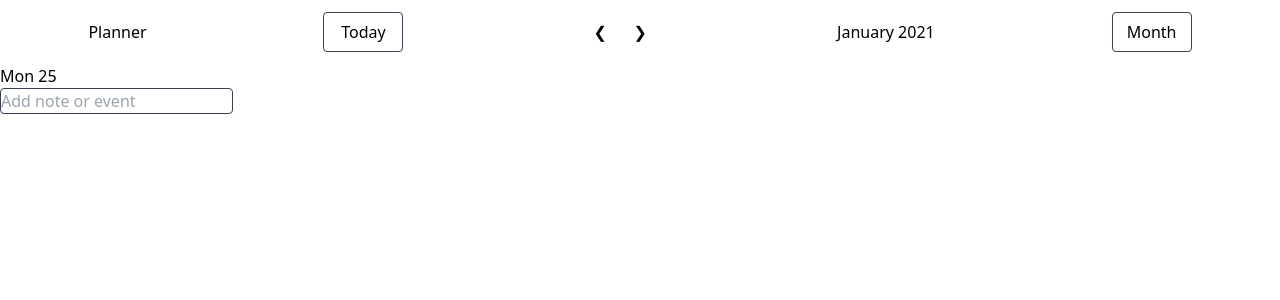
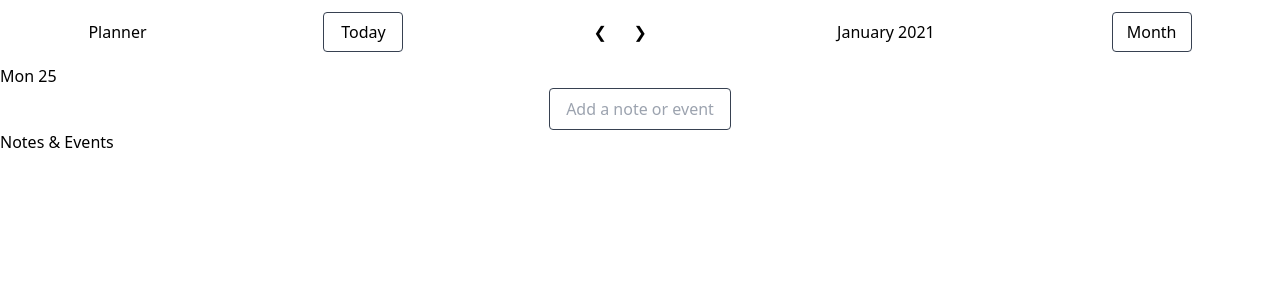
Before and after one commit to brandedcow/calendar-vite-vue, a Vue app: page /day in a window 1280 px wide. Shown: the top 300 px of the page. Built offline with nearby package versions, Linux system fonts and the light colour scheme.

Commit message:
added note / event input

```diff
--- a/src/components/DayCalendar.vue
+++ b/src/components/DayCalendar.vue
@@ -1,14 +1,11 @@
 <template>
-  <div>
+  <div class="flex-grow flex flex-col">
     <div>
       {{ dayOfWeek }}
       {{ date }}
     </div>
-    <input
-      type="text"
-      class="border-gray-700 border rounded"
-      placeholder="Add note or event"
-    />
+    <NoteEventInput class="self-center" />
+    <div class="flex-grow">Notes & Events</div>
   </div>
 </template>
 
@@ -16,7 +13,12 @@
 import { computed } from "vue";
 import { format } from "date-fns";
 
+import NoteEventInput from "./NoteEventInput.vue";
+
 export default {
+  components: {
+    NoteEventInput,
+  },
   props: {
     currDate: Date,
   },
--- /dev/null
+++ b/src/components/NoteEventInput.vue
@@ -0,0 +1,107 @@
+<template>
+  <div v-click-outside="handleShrinkInput">
+    <div
+      tabindex="1"
+      v-if="!isExpanded"
+      ref="noteEventInput"
+      class="border border-gray-700 rounded py-2 px-4 text-gray-400"
+      @click="handleExpandInput"
+      @keydown.enter="handleExpandInput"
+    >
+      Add a note or event
+    </div>
+    <div v-else class="border border-gray-700 rounded py-2 px-4 flex flex-col">
+      <input
+        ref="titleInput"
+        class="p-2 w-full"
+        type="text"
+        placeholder="Title"
+      />
+      <textarea
+        ref="contentInput"
+        cols="30"
+        placeholder="Add a note or event"
+        class="p-2 w-full"
+        :style="{ resize: 'none', maxHeight: '50vh' }"
+        @input="autoExpand"
+      ></textarea>
+    </div>
+  </div>
+</template>
+
+<script>
+import { ref, watch } from "vue";
+
+export default {
+  setup() {
+    const titleInput = ref(null);
+    const contentInput = ref(null);
+    const noteEventInput = ref(null);
+    const isExpanded = ref(false);
+
+    function handleExpandInput() {
+      isExpanded.value = true;
+    }
+
+    function handleShrinkInput() {
+      isExpanded.value = false;
+    }
+
+    watch(
+      isExpanded,
+      () => {
+        if (contentInput.value) {
+          contentInput.value.focus();
+        }
+      },
+      {
+        flush: "post",
+      }
+    );
+
+    return {
+      titleInput,
+      contentInput,
+      noteEventInput,
+      isExpanded,
+      handleExpandInput,
+      handleShrinkInput,
+    };
+  },
+  methods: {
+    autoExpand(event) {
+      const ele = event.target;
+
+      ele.style.height = "inherit";
+
+      var computed = window.getComputedStyle(ele);
+      var height =
+        parseInt(computed.getPropertyValue("border-top-width"), 10) +
+        parseInt(computed.getPropertyValue("padding-top"), 10) +
+        ele.scrollHeight +
+        parseInt(computed.getPropertyValue("padding-bottom", 10)) +
+        parseInt(computed.getPropertyValue("border-bottom-width", 10));
+
+      ele.style.height = height + "px";
+    },
+  },
+  directives: {
+    "click-outside": {
+      mounted(el, binding) {
+        el.clickOutsideEvent = function (event) {
+          if (!el.contains(event.target)) {
+            binding.value();
+          }
+        };
+        document.body.addEventListener("mousedown", el.clickOutsideEvent);
+      },
+      unmounted(el) {
+        document.body.removeEventListener("mousedown", el.clickOutsideEvent);
+      },
+    },
+  },
+};
+</script>
+
+<style scoped>
+</style>
```
